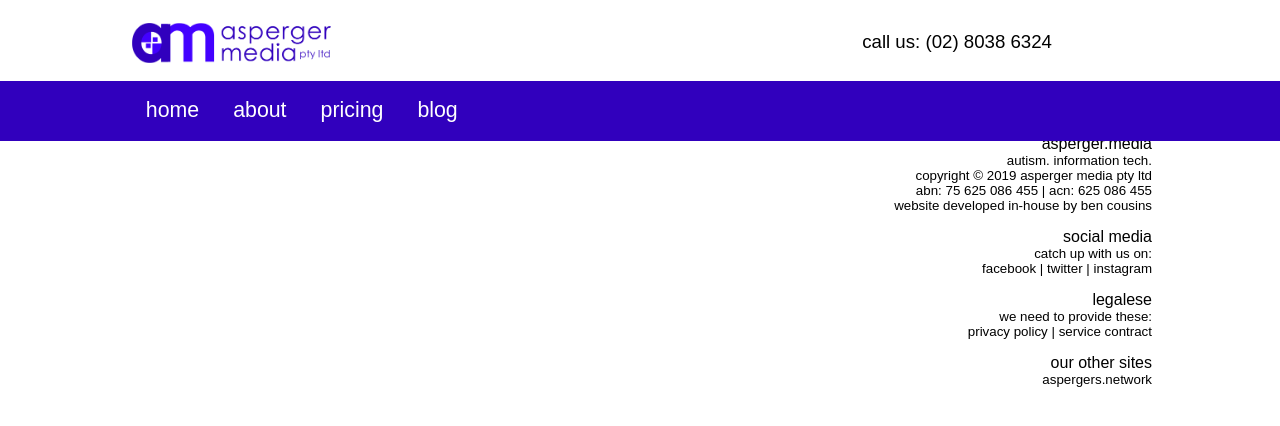
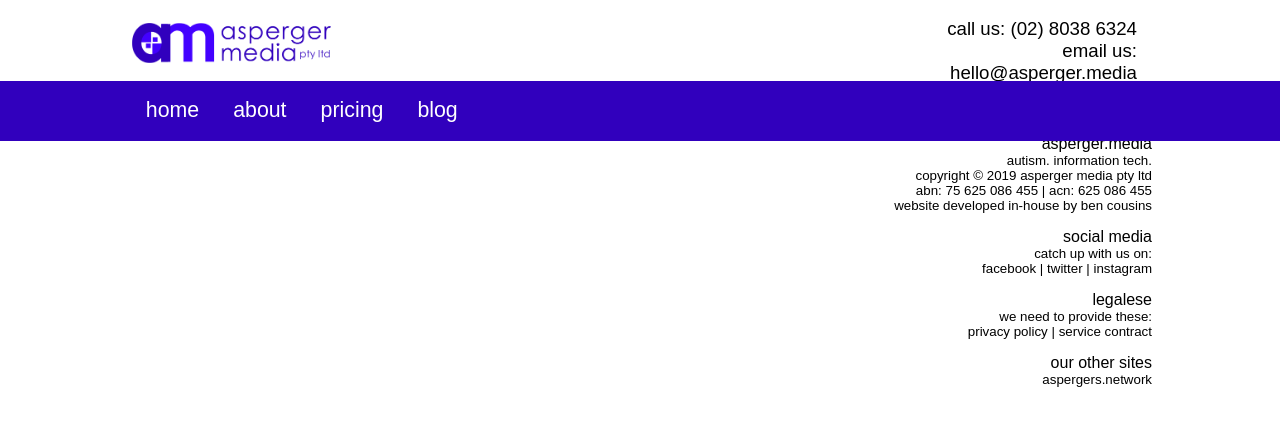
Before and after one commit to aspergermedia/aspergermedia.github.io, a Jekyll site: the page built from blog/categories.html, in a window 1280 px wide. Shown: the top 426 px of the page. Built offline with Jekyll 4.4.1, drawn with Linux system fonts in a browser that asks for light colours; some web fonts are replaced.

Commit message:
add email

```diff
--- a/_layouts/default.html
+++ b/_layouts/default.html
@@ -29,7 +29,7 @@
                 <img src="/static/img/aspergermedia.png">
             </div>
             <div id="user-links">
-                call us: <a href="tel:+61280386324">(02) 8038 6324</a>
+                call us: <a href="tel:+61280386324">(02) 8038 6324</a> <br> email us: <a href="mailto:hello@asperger.media">hello@asperger.media</a>
             </div>
 		</div>
         <div id="nav">
--- a/static/css/aspergermedia.css
+++ b/static/css/aspergermedia.css
@@ -34,13 +34,13 @@
 }
 
 #header #user-links {
-    width:40%;
+    width:26%;
     float:right;
     text-align:right;
     font-family: 'century-gothic', sans-serif;
     font-size: 14pt;
-    margin-top:25px;
-    margin-right: 100px!important;
+    margin-top:12px;
+    margin-right: 15px!important;
     color: #000;
 }
 
```
